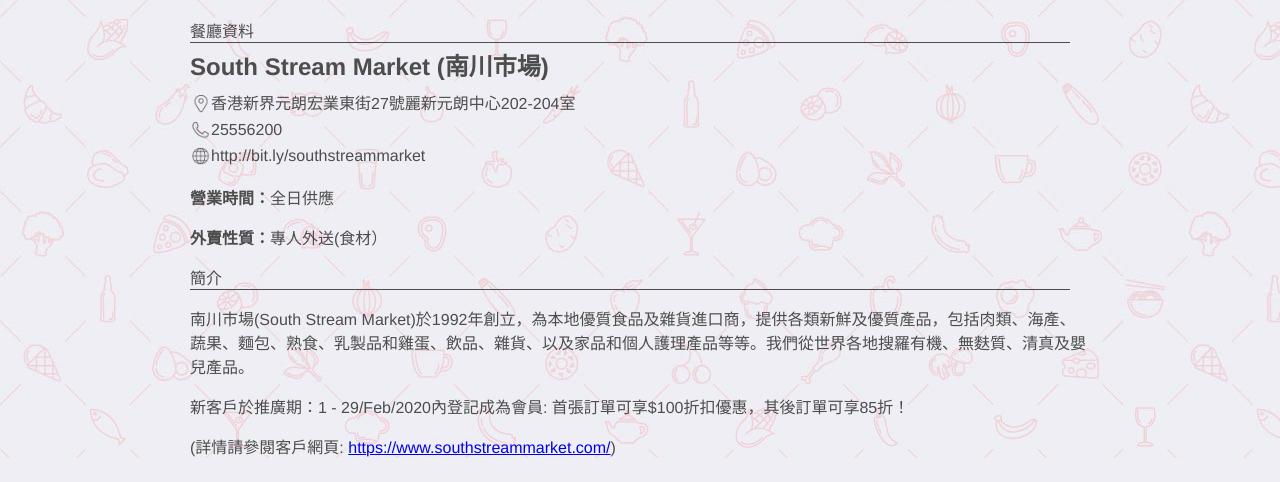
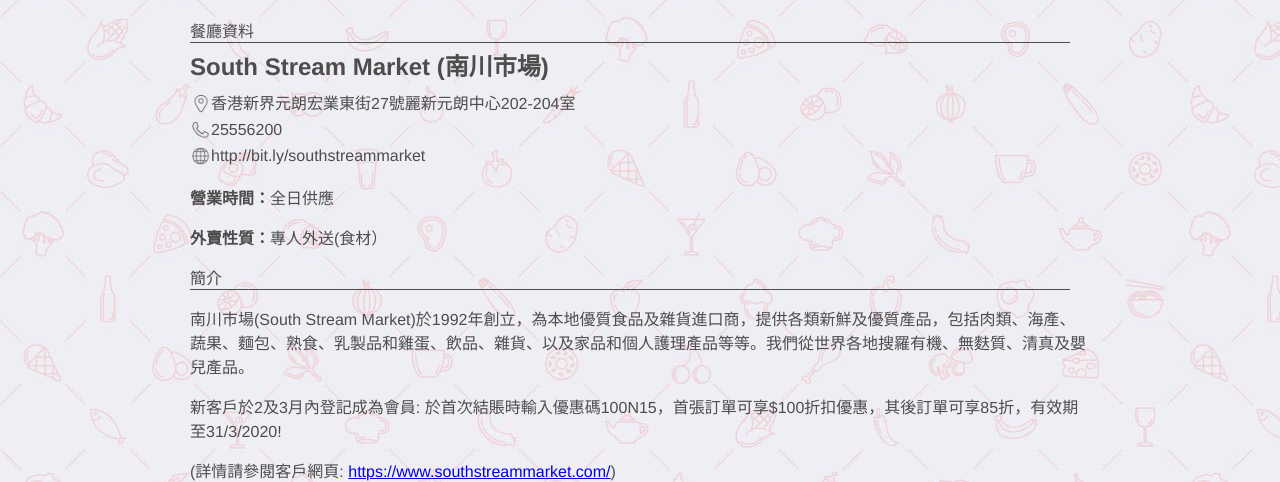
Before and after one commit to patslot/eatgoodsite, a website built with webpack: page southstream/index.html in a window 1280 px wide. Shown: the part 782-1264 px from the top of the page. Before the commit the page ends 1240 px from the top, so only its background shows below. Built offline with nearby package versions, Linux system fonts and the light colour scheme; some packages are replaced by stand-ins of ours; files whose address does not match are found by name.

Commit message:
South stream wording update

```diff
--- a/southstream/index.html
+++ b/southstream/index.html
@@ -72,7 +72,7 @@
                 <p><b>外賣性質：</b>專人外送(食材）</p>
                 <div class="storeHeader">簡介</div>
                 <p>南川市場(South Stream Market)於1992年創立，為本地優質食品及雜貨進口商，提供各類新鮮及優質產品，包括肉類、海產、蔬果、麵包、熟食、乳製品和雞蛋、飲品、雜貨、以及家品和個人護理產品等等。我們從世界各地搜羅有機、無麩質、清真及嬰兒產品。</p>
-                    <p>新客戶於推廣期：1 - 29/Feb/2020內登記成為會員: 首張訂單可享$100折扣優惠，其後訂單可享85折！</p>
+                    <p>新客戶於2及3月內登記成為會員: 於首次結賬時輸入優惠碼100N15，首張訂單可享$100折扣優惠，其後訂單可享85折，有效期至31/3/2020!</p>
                     <p>(詳情請參閱客戶網頁: <a href="https://www.southstreammarket.com/" target="_blank">https://www.southstreammarket.com/</a>)</p>
             </div>
 
```
